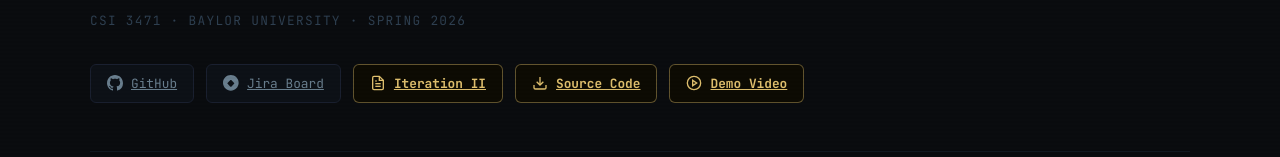
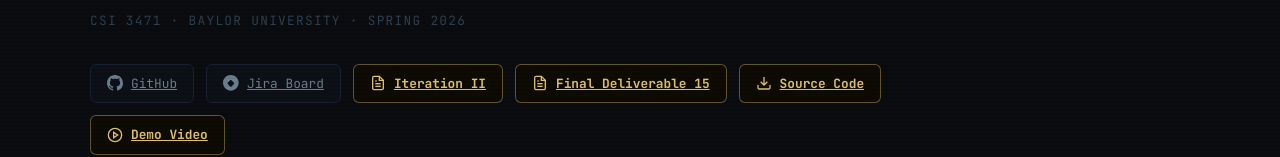
Before and after one commit to JaceYar/Software1-Proj, an Astro site in the folder site/: page / in a window 1280 px wide. Shown: the part 191-348 px from the top of the page. Built offline with nearby package versions, Linux system fonts and the light colour scheme; Astro itself is replaced by a stand-in of ours; no server answers.

Commit message:
Update links to documentation and deliverables

```diff
--- a/site/src/pages/index.astro
+++ b/site/src/pages/index.astro
@@ -73,9 +73,13 @@ const members = [
           <!--   <svg width="16" height="16" viewBox="0 0 24 24" fill="none" stroke="currentColor" stroke-width="2"><path d="M18 13v6a2 2 0 0 1-2 2H5a2 2 0 0 1-2-2V8a2 2 0 0 1 2-2h6"/><polyline points="15 3 21 3 21 9"/><line x1="10" y1="14" x2="21" y2="3"/></svg> -->
           <!--   Live App  -->
           <!-- </a> -->
-          <a href="/iteration-two.pdf" class="btn btn-gold" target="_blank">
+          <a href="/FinalDocumentation.docx" class="btn btn-gold" target="_blank">
             <svg width="16" height="16" viewBox="0 0 24 24" fill="none" stroke="currentColor" stroke-width="2"><path d="M14 2H6a2 2 0 0 0-2 2v16a2 2 0 0 0 2 2h12a2 2 0 0 0 2-2V8z"/><polyline points="14 2 14 8 20 8"/><line x1="16" y1="13" x2="8" y2="13"/><line x1="16" y1="17" x2="8" y2="17"/><polyline points="10 9 9 9 8 9"/></svg>
             Iteration II
+          </a>
+          <a href="/FinalDelvierabl15.pdf" class="btn btn-gold" target="_blank">
+            <svg width="16" height="16" viewBox="0 0 24 24" fill="none" stroke="currentColor" stroke-width="2"><path d="M14 2H6a2 2 0 0 0-2 2v16a2 2 0 0 0 2 2h12a2 2 0 0 0 2-2V8z"/><polyline points="14 2 14 8 20 8"/><line x1="16" y1="13" x2="8" y2="13"/><line x1="16" y1="17" x2="8" y2="17"/><polyline points="10 9 9 9 8 9"/></svg>
+            Final Deliverable 15
           </a>
           <a href="https://github.com/JaceYar/Software1-Proj/archive/refs/tags/v1.0.0.zip" class="btn btn-gold" target="_blank">
             <svg width="16" height="16" viewBox="0 0 24 24" fill="none" stroke="currentColor" stroke-width="2"><path d="M21 15v4a2 2 0 0 1-2 2H5a2 2 0 0 1-2-2v-4"/><polyline points="7 10 12 15 17 10"/><line x1="12" y1="15" x2="12" y2="3"/></svg>
```
